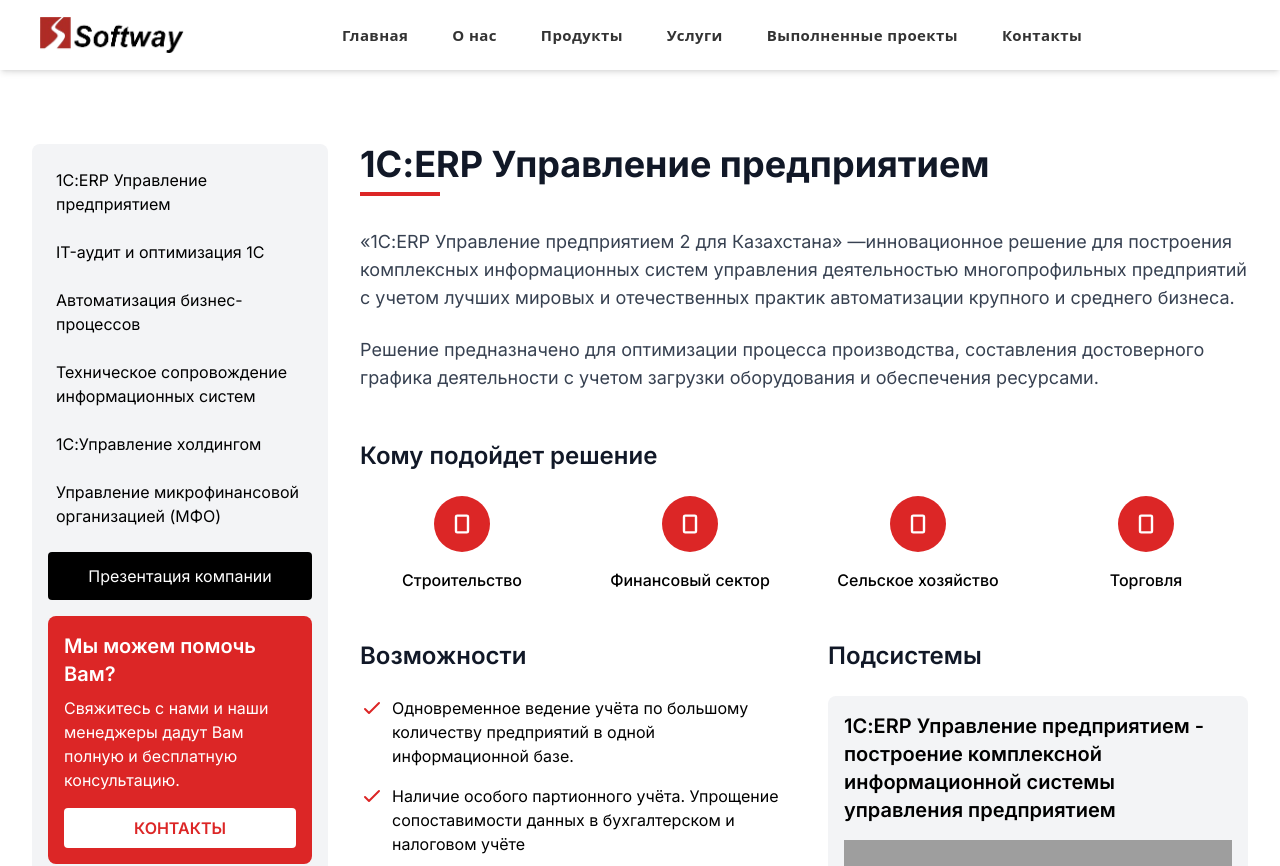
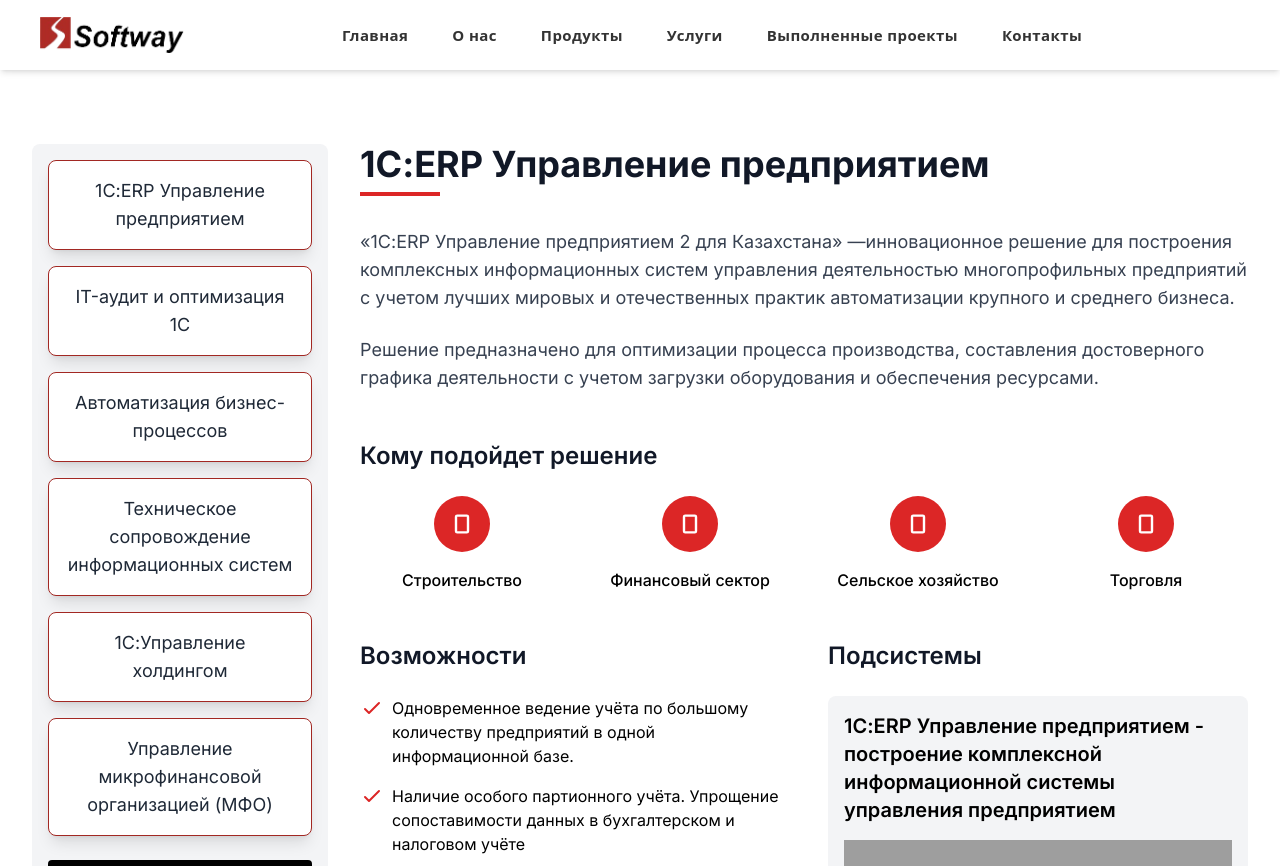
Before and after one commit to AtaktoAlisko/1cWEB, a Next.js app: page /service1 in a window 1280 px wide. Shown: the top 866 px of the page. Built offline with nearby package versions, Linux system fonts and the light colour scheme; grey boxes are pictures that could not be loaded; what tw-elements would draw is missing.

Commit message:
a better ServicesSidebar is here

```diff
--- a/src/Components/ServicesSidebar.tsx
+++ b/src/Components/ServicesSidebar.tsx
@@ -1,58 +1,47 @@
 import React from "react";
 import Link from "next/link";
 
-const SidebarMenu: React.FC = () => (
+const SidebarMenu: React.FC = () => {
+  const menuItems = [
+    { title: "1С:ERP Управление предприятием", link: "#" },
+    { title: "IT-аудит и оптимизация 1С", link: "#" },
+    { title: "Автоматизация бизнес-процессов", link: "#" },
+    { title: "Техническое сопровождение информационных систем", link: "#" },
+    { title: "1С:Управление холдингом", link: "#" },
+    { title: "Управление микрофинансовой организацией (МФО)", link: "#" },
+  ];
+
+  return (
     <div className="bg-gray-100 p-4 rounded-lg mb-8 lg:mb-0">
-    <nav>
-      <ul className="space-y-2">
-        <li>
-          <Link href="#" className="block p-2 hover:bg-gray-200 rounded">
-            1С:ERP Управление предприятием
+      <nav className="grid gap-4">
+        {menuItems.map((item, index) => (
+          <Link
+            key={index}
+            href={item.link}
+            className="group flex items-center justify-center rounded-lg bg-white border border-[#A22823] shadow-lg transition-transform transform hover:scale-105 hover:shadow-2xl p-4"
+          >
+            <h5 className="text-lg font-normal text-center text-gray-800 hover:font-medium transition-all">
+              {item.title}
+            </h5>
           </Link>
-        </li>
-        <li>
-          <Link href="#" className="block p-2 hover:bg-gray-200 rounded">
-            IT-аудит и оптимизация 1С
-          </Link>
-        </li>
-        <li>
-          <Link href="#" className="block p-2 hover:bg-gray-200 rounded">
-            Автоматизация бизнес-процессов
-          </Link>
-        </li>
-        <li>
-          <Link href="#" className="block p-2 hover:bg-gray-200 rounded">
-            Техническое сопровождение информационных систем
-          </Link>
-        </li>
-        <li>
-          <Link href="#" className="block p-2 hover:bg-gray-200 rounded">
-            1С:Управление холдингом
-          </Link>
-        </li>
-        <li>
-          <Link href="#" className="block p-2 hover:bg-gray-200 rounded">
-            Управление микрофинансовой организацией (МФО)
-          </Link>
-        </li>
-      </ul>
+        ))}
       </nav>
-    <div className="mt-4">
+      <div className="mt-6 space-y-4">
         <Link
           href="#"
-        className="block bg-black text-white p-3 rounded text-center mb-4"
+          className="block bg-black text-white p-3 rounded text-center hover:bg-gray-800 transition-colors"
         >
           Презентация компании
         </Link>
         <div className="bg-red-600 text-white p-4 rounded-lg">
-        <h2 className="text-xl font-semibold mb-2">Мы можем помочь Вам?</h2>
-        <p className="mb-4">
+          <h2 className="text-xl font-medium mb-2">Мы можем помочь Вам?</h2>
+          <p className="mb-4 font-normal">
             Свяжитесь с нами и наши менеджеры дадут Вам полную и бесплатную
             консультацию.
           </p>
           <Link
             href="/contacts"
-          className="inline-block bg-white text-red-600 font-semibold py-2 px-4 rounded w-full text-center"
+            className="inline-block bg-white text-red-600 font-medium py-2 px-4 rounded w-full text-center hover:bg-gray-100 transition-colors"
           >
             КОНТАКТЫ
           </Link>
@@ -60,5 +49,6 @@
       </div>
     </div>
   );
+};
 
 export default SidebarMenu;
```
Lines whose indentation alone changed are shown as unchanged.
